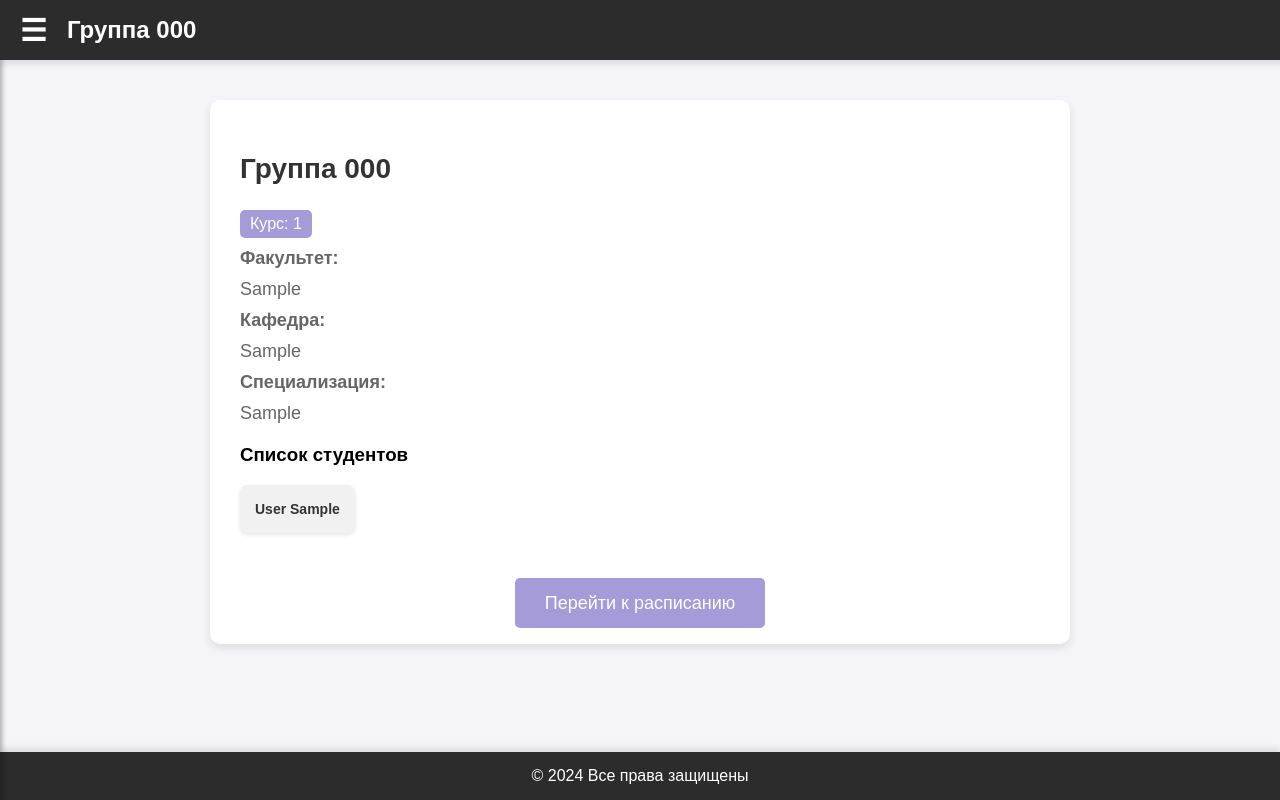
After one commit to naitmag/django-schedule, a Django app: page /groups/000 in a window 1280 px wide. The commit adds this page. Run offline with Django 5.2, Linux system fonts and the light colour scheme; tables that the repository leaves empty hold one stand-in row (values such as "Sample post").

Commit message:
Added group_page Fixed design Fixed user and groups models Bug fix

```diff
--- a/main/urls.py
+++ b/main/urls.py
@@ -1,5 +1,4 @@
 from django.urls import path
-from django.views.decorators.cache import cache_page
 
 from main import views
 
--- a/schedule/urls.py
+++ b/schedule/urls.py
@@ -19,14 +19,16 @@ from django.conf.urls.static import static
 from django.contrib import admin
 from django.urls import path, include
 
-from users.views import GroupsListView
+from users.views import GroupsListView, GroupPageView
 
 urlpatterns = [
     path('admin/', admin.site.urls),
     path('', include('main.urls', namespace='main')),
     path('user/', include('users.urls', namespace='user')),
     path('schedule/', include('lessons.urls', namespace='lessons')),
-    path('groups/', GroupsListView.as_view(), name='groups')
+    path('groups/<str:group_number>', GroupPageView.as_view(), name='group_page'),
+    path('groups/', GroupsListView.as_view(), name='groups'),
+
 ]
 
 if settings.DEBUG:
--- a/static/deps/css/styles.css
+++ b/static/deps/css/styles.css
@@ -179,9 +179,6 @@
             text-decoration: none;
         }
 
-        .main-button:hover {
-            background-color: #1d3557;
-        }
 
         /* Блок с ссылками */
         .link-block {
@@ -727,7 +724,6 @@ white-space: nowrap
   display: flex;
   flex-direction: column;
   justify-content: space-between; /* Распределяет пространство между элементами */
-  height: 200px; /* Фиксированная высота для карточек */
   transition: transform 0.3s, box-shadow 0.3s;
   text-align: center;
 }
@@ -771,6 +767,102 @@ white-space: nowrap
   flex-grow: 1; /* Заставляет контент занимать всё доступное пространство */
 }
 
+/* Основной блок с информацией о группе */
+.main-content-group {
+    padding: 100px 20px; /* Отступ сверху для заголовка */
+    display: flex;
+    justify-content: center;
+    align-items: flex-start;
+    flex: 1;
+}
+
+/* Контейнер информации о группе */
+.group-info-container {
+    background-color: #ffffff;
+    border-radius: 10px;
+    padding: 30px;
+    box-shadow: 0 4px 10px rgba(0, 0, 0, 0.1);
+    width: 80%;
+    max-width: 800px;
+    text-align: left;
+}
+
+/* Заголовок группы */
+.group-header h2 {
+    font-size: 28px;
+    margin-bottom: 15px;
+    color: #333;
+}
+
+/* Номер группы */
+.group-number {
+    display: inline-block;
+    color: white;
+    padding: 5px 10px;
+    border-radius: 5px;
+    font-size: 16px;
+    margin-top: 10px;
+}
+
+/* Детали группы */
+.group-details p {
+    font-size: 18px;
+    margin: 10px 0;
+    color: #666;
+}
+
+/* Ссылка на расписание */
+.group-schedule-link {
+    margin-top: 60px;
+    text-align: center;
+}
+
+.group-schedule-link .main-button {
+    text-decoration: none;
+    color: white;
+    padding: 15px 30px;
+    border: none;
+    border-radius: 5px;
+    font-size: 18px;
+    cursor: pointer;
+    transition: background 0.3s;
+}
+
+
+.student-list {
+    margin-top: 20px;
+}
+
+.student-card-container {
+    display: flex;
+    flex-wrap: wrap;
+    gap: 10px;
+}
+
+.student-card {
+    background-color: #f1f1f1;
+    border-radius: 8px;
+    padding: 15px;
+    text-decoration: none;
+    color: #333;
+    box-shadow: 0 2px 4px rgba(0, 0, 0, 0.1);
+    transition: transform 0.2s, box-shadow 0.2s;
+}
+
+.student-card:hover {
+    transform: scale(1.05);
+    box-shadow: 0 4px 8px rgba(0, 0, 0, 0.2);
+}
+
+.student-card-content {
+    text-align: center;
+}
+
+.student-name {
+    font-size: 14px;
+    font-weight: bold;
+}
+
         /* Футер */
         .footer {
             background-color: #2c2c2c;
--- a/users/models.py
+++ b/users/models.py
@@ -4,6 +4,7 @@ from django.db import models
 
 class Group(models.Model):
     number = models.CharField(max_length=10, unique=True, verbose_name='Группа')
+    course = models.PositiveSmallIntegerField(default=1, verbose_name='Курс')
     specialization = models.CharField(max_length=150, unique=False, verbose_name='Специализация')
     department = models.CharField(max_length=150, blank=False, null=False, verbose_name='Кафедра')
     faculty = models.CharField(max_length=150, blank=False, null=False, verbose_name='Факультет')
@@ -20,9 +21,7 @@ class Group(models.Model):
 class User(AbstractUser):
     middle_name = models.CharField(max_length=150, blank=True, null=False)
     image = models.ImageField(upload_to='users_images', blank=True, null=True, verbose_name="Аватар")
-    course = models.PositiveSmallIntegerField(default=1, verbose_name='Курс')
     group = models.ForeignKey(to=Group, on_delete=models.CASCADE, blank=True, null=True, verbose_name='Группа')
-    phone_number = models.CharField(max_length=10, blank=True, null=True)
 
     class Meta:
         db_table = 'user'
--- /dev/null
+++ b/users/templates/users/group_page.html
@@ -0,0 +1,41 @@
+{% extends "base.html" %}
+{% load static %}
+
+{% block content %}
+<!-- Основной блок с информацией о группе -->
+<div class="main-content-group">
+    <div class="group-info-container">
+        <div class="group-header">
+            <h2>Группа {{group.number}}</h2>
+            <span class="group-number" style="background-color: var(--random-color);">Курс: {{group.course}}</span>
+        </div>
+
+        <div class="group-details">
+            <p><strong>Факультет:</strong></p>
+            <p>{{group.faculty}}</p>
+            <p><strong>Кафедра:</strong></p>
+            <p>{{group.department}}</p>
+            <p><strong>Специализация:</strong></p>
+            <p>{{group.specialization}}</p>
+        </div>
+
+        <div class="student-list">
+            <h3>Список студентов</h3>
+            <div class="student-card-container">
+                <!-- Пример карточки студента -->
+                {% for student in students%}
+                <a href="{% url "users:profile" student.id %}" class="student-card">
+                    <div class="student-card-content">
+                        <span class="student-name">{{student.last_name}} {{student.first_name}}</span>
+                    </div>
+                </a>
+                {% endfor %}
+                <!-- Добавить другие карточки для студентов -->
+            </div>
+            <div class="group-schedule-link">
+                <a href="{% url "lessons:schedule" %}?group={{group.number}}" class="main-button" style="background-color: var(--random-color);">Перейти к расписанию</a>
+            </div>
+        </div>
+    </div>
+</div>
+{% endblock %}
--- a/users/templates/users/groups.html
+++ b/users/templates/users/groups.html
@@ -5,13 +5,15 @@
 <!-- Основной контент -->
 <div class="main-content">
     <h1 class="page-title">Выберите группу</h1>
-    <p class="main-description">Всего групп:</p>
+    <p class="main-description">Всего групп: {{groups.count}}</p>
     <div class="profile-group-cards-container">
       {% for group in groups%}
   <div class="profile-group-card">
-    <a href="#" class="card-content">
+    <a href="{% url "group_page" group.number %}" class="card-content">
       <h2 class="group-title">Группа {{group.number}}</h2>
+      <p class="group-info"><strong>Кафедра</strong></p>
       <p class="group-info">{{ group.department}}</p>
+      <p class="group-info"><strong>Специализация</strong></p>
       <p class="group-info">{{ group.specialization}}</p>
     </a>
     <a href="{% url "lessons:schedule" %}?group={{group.number}}" class="schedule-button" style="background-color: var(--random-color);">Просмотреть расписание</a>
--- a/users/views.py
+++ b/users/views.py
@@ -51,7 +51,9 @@ class UserProfileView(LoginRequiredMixin, DetailView):
 
     def get_context_data(self, **kwargs):
         context = super().get_context_data(**kwargs)
-        context['title'] = 'Личный кабинет'
+
+        title = 'Личный кабинет' if not self.kwargs.get(self.id_kwarg) else self.object.get_full_name()
+        context['title'] = title
 
         return context
 
@@ -85,3 +87,27 @@ class GroupsListView(ListView):
 
         context["title"] = "Список групп"
         return context
+
+
+class GroupPageView(DetailView):
+    template_name = 'users/group_page.html'
+    number_kwarg = "group_number"
+
+    def get_object(self, queryset=None):
+        kwarg = self.kwargs.get(self.number_kwarg)
+        if not kwarg:
+            return self.request.user.group
+
+        try:
+            group = Group.objects.get(number=kwarg)
+        except Group.DoesNotExist:
+            raise Http404("Group does not exist")
+
+        return group
+
+    def get_context_data(self, **kwargs):
+        context = super().get_context_data(**kwargs)
+        context['title'] = f"Группа {self.object.number}"
+        context['students'] = User.objects.filter(group__number=self.object.number)
+
+        return context
```
Also changed, not shown: users/templates/users/profile.html (+2 -9 lines), users/migrations/0008_remove_user_course_remove_user_phone_number_and_more.py (added).
